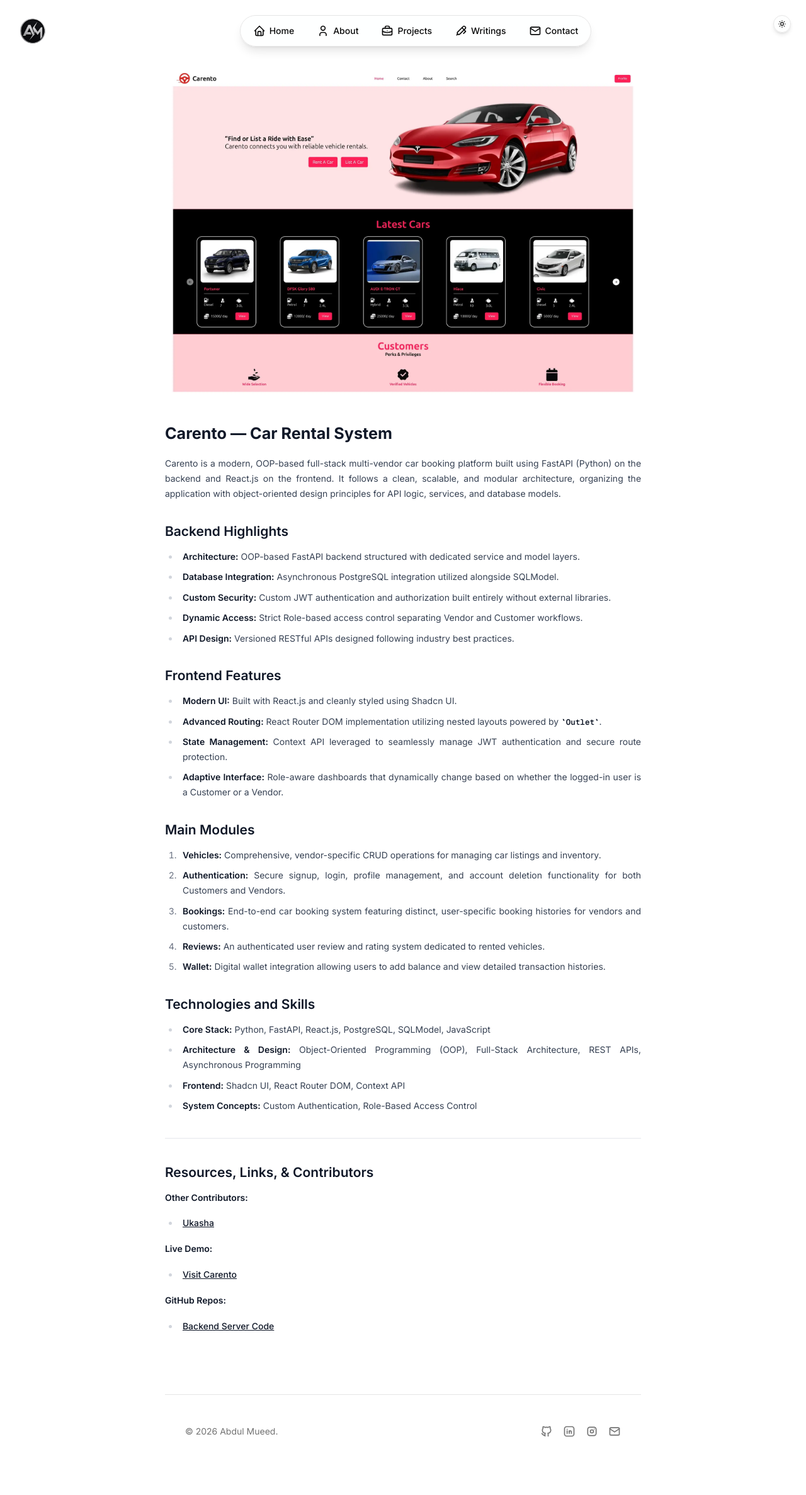
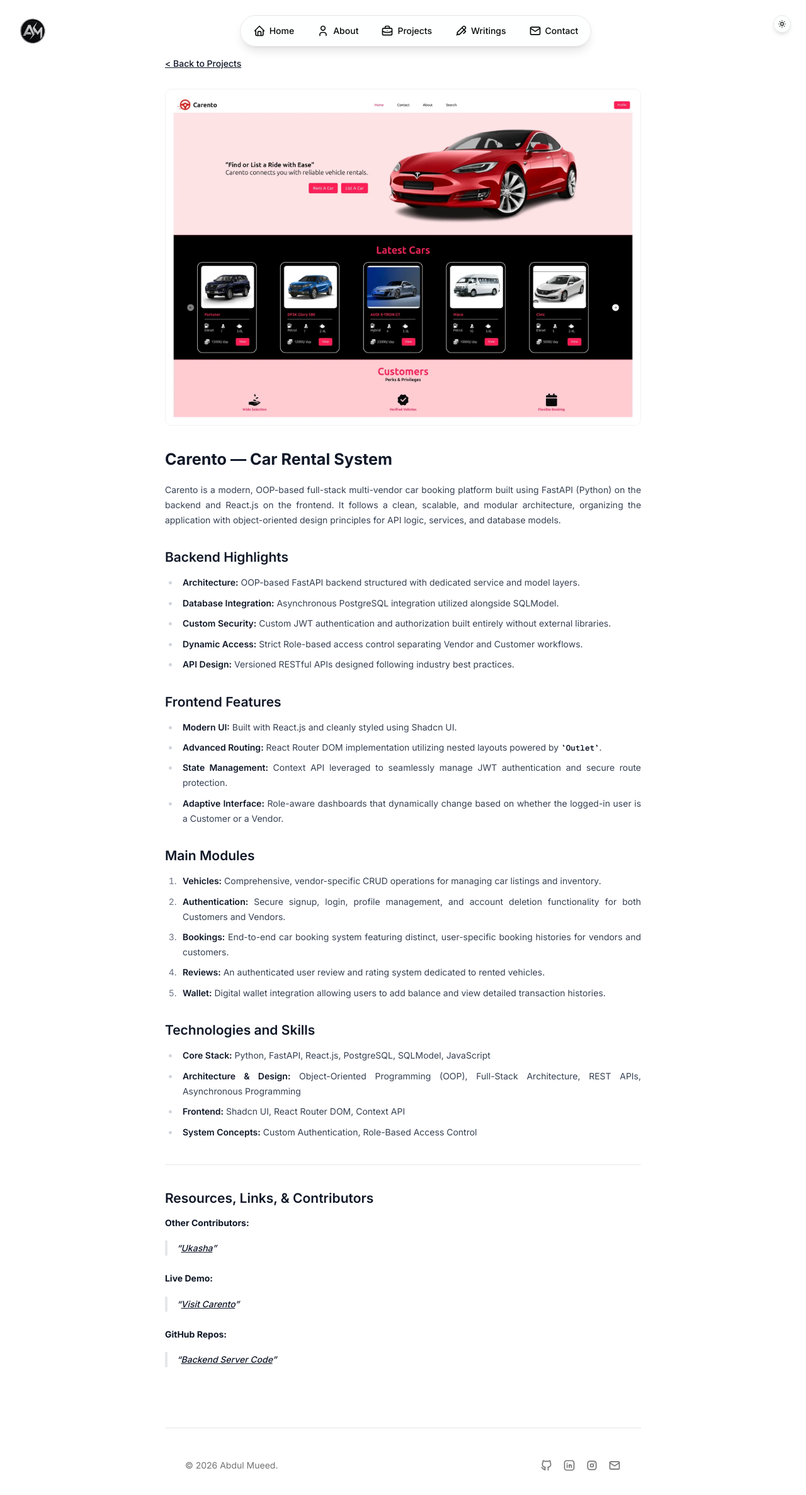
Before and after one commit to Abdul-Mueed54/portfolio, a Next.js app: page /projects/carento in a window 1280 px wide. Shown: the top 2374 px of the page at 63% size. Built offline with nearby package versions, Linux system fonts and the light colour scheme.

Commit message:
formated projects section

```diff
--- a/app/blogs/tech/my-portfolio/page.mdx
+++ b/app/blogs/tech/my-portfolio/page.mdx
@@ -1,8 +1,8 @@
 
-<div className="text-justify">
+<div className="text-justify prose-sm">
 ### Building your Portfolio with Next.js and MDX
 
- When building a portfolio, the goal is to create a space that is fast, scalable, and entirely under your control. While spinning up a full database is great for complex web applications, it is often unnecessary overhead for a personal blog or project showcase.
+When building a portfolio, the goal is to create a space that is fast, scalable, and entirely under your control. While spinning up a full database is great for complex web applications, it is often unnecessary overhead for a personal blog or project showcase.
 
 This is where **MDX** comes in. MDX allows you to write standard Markdown while seamlessly embedding interactive React components right inside your text. Here is a complete guide on how to build a database-free, highly performant portfolio using the Next.js App Router and `@next/mdx`.
 
--- a/app/projects/carento/page.mdx
+++ b/app/projects/carento/page.mdx
@@ -1,9 +1,10 @@
 <div className="text-justify prose-sm">
-<div className="rounded-lg">
+
+[< Back to Projects](/projects)
+
 ![Carento Home Page Screenshot](/carento.png)
-</div>
+
 ## Carento — Car Rental System
-
 
 Carento is a modern, OOP-based full-stack multi-vendor car booking platform built using FastAPI (Python) on the backend and React.js on the frontend. It follows a clean, scalable, and modular architecture, organizing the application with object-oriented design principles for API logic, services, and database models.
 
@@ -41,13 +42,13 @@ Carento is a modern, OOP-based full-stack multi-vendor car booking platform buil
 
 ### Resources, Links, & Contributors
 
-**Other Contributors:**
-* [Ukasha](https://www.ukashaanwerali.dev/)
+#### **Other Contributors:**
+> [Ukasha](https://www.ukashaanwerali.dev/)
 
-**Live Demo:**
-* [Visit Carento](https://carento-client-site.vercel.app/)
+#### **Live Demo:**
+> [Visit Carento](https://carento-client-site.vercel.app/)
 
-**GitHub Repos:**
-* [Backend Server Code](https://github.com/cyxabima/Carento-Server-API)
+#### **GitHub Repos:**
+> [Backend Server Code](https://github.com/cyxabima/Carento-Server-API)
 
 </div>
--- a/app/projects/cis-community-web/page.mdx
+++ b/app/projects/cis-community-web/page.mdx
@@ -1,9 +1,9 @@
 <div className="text-justify prose-sm">
-<div className="rounded-lg">
+[< Back to Projects](/projects)
+
 ![Community Portal Home Page Screenshot](/cis-community-web.png)
-</div>
+
 ## Departmental Community Website
-
 
 The Departmental Community Website is a dynamic, content-driven platform built to connect students, faculty, and alumni. It serves as a centralized hub for community news, upcoming events, and shared resources, replacing fragmented communication channels with a single, easily manageable web experience.
 
@@ -41,10 +41,10 @@ The platform utilizes a modern headless CMS architecture, leveraging the power o
 
 ### Resources & Links
 
-**Live Site:**
-* [Visit Website](https://cis-community-web.vercel.app)
+#### **Live Site:**
+> [Visit Website](https://cis-community-web.vercel.app)
 
-**GitHub Repo:**
-* [Source Code](https://github.com/Abdul-Mueed54/cis-community-web)
+#### **GitHub Repo:**
+> [Source Code](https://github.com/Abdul-Mueed54/cis-community-web)
 
 </div>
--- a/app/projects/hms/page.mdx
+++ b/app/projects/hms/page.mdx
@@ -1,3 +1,7 @@
+<div className="text-justify prose-sm">
+[< Back to Projects](/projects)
 
+![HMS Home Page Screenshot](/HMS.png)
 
 ### Hospital Management System
+</div>
--- a/app/projects/portfolio/page.mdx
+++ b/app/projects/portfolio/page.mdx
@@ -1,9 +1,9 @@
 <div className="text-justify prose-sm">
-<div className="rounded-lg">
+[< Back to Projects](/projects)
+
 ![Portfolio Home Page Screenshot](/portfolio.png)
-</div>
+
 ## Personal Portfolio — Built with Next.js & MDX
-
 
 My personal portfolio is a fast, highly scalable, and entirely self-hosted web space designed to showcase projects and publish technical blogs. Built using the Next.js App Router and `@next/mdx`, it operates entirely without a traditional database, eliminating API overhead and ensuring maximum performance.
 
@@ -39,10 +39,10 @@ By treating `.mdx` files as native page routes, the architecture seamlessly blen
 
 ### Resources & Links
 
-**Live Site:**
-* [Visit Portfolio](https://abdulmueed-portfolio.vercel.app)
+#### **Live Site:**
+> [Visit Portfolio](https://abdulmueed-portfolio.vercel.app)
 
-**GitHub Repo:**
-* [Source Code](https://github.com/Abdul-Mueed54/portfolio)
+#### **GitHub Repo:**
+> [Source Code](https://github.com/Abdul-Mueed54/portfolio)
 
 </div>
--- a/app/projects/prolog/page.mdx
+++ b/app/projects/prolog/page.mdx
@@ -1,7 +1,7 @@
 <div className="text-justify prose-sm">
-<div className="rounded-lg">
+[< Back to Projects](/projects)
 ![ProLog Home Page Screenshot](/prolog.png)
-</div>
+
 ## ProLog — The Project Cataloging System
 
 ProLog is a robust full-stack project cataloging and archiving system developed specifically for the Final Year Projects. It transitions the manual, physical storage of Final Year Design Projects (FYDPs) into a centralized, highly scalable web application.
@@ -44,12 +44,14 @@ The platform is built using a modern decoupled architecture, featuring an Expres
 
 ### Team & Resources
 
-**Other Contributors:**
-* [Rayyan Ahmed](https://www.ukashaanwerali.dev/)
-* [Ukasha](https://github.com/Dev-Rayyan-Ahmed)
+#### **Other Contributors:**
+> [Rayyan Ahmed](https://www.ukashaanwerali.dev/)
 
-**GitHub Repos:**
-* [Frontend](https://https://github.com/3-Bit-Bros/ProLog-Frontend)
-* [Backend](https://https://github.com/3-Bit-Bros/ProLog-Backend)
+> [Ukasha](https://github.com/Dev-Rayyan-Ahmed)
+
+#### **GitHub Repos:**
+> [Frontend](https://https://github.com/3-Bit-Bros/ProLog-Frontend)
+
+> [Backend](https://https://github.com/3-Bit-Bros/ProLog-Backend)
 
 </div>
--- a/mdx-components.tsx
+++ b/mdx-components.tsx
@@ -1,7 +1,17 @@
 import type { MDXComponents } from 'mdx/types'
+import { AspectRatio } from './components/ui/aspect-ratio'
 
 export function useMDXComponents(components: MDXComponents): MDXComponents {
   return {
+    AspectRatio,
+    img: (props) => (
+      <img
+        {...props}
+        className="rounded-lg border border-border/50 object-cover w-full h-auto"
+        alt={props.alt || "MDX Image"}
+      />
+    ),
+
     ...components,
   }
 }
```
Also changed, not shown: components/nav/navbar.tsx (+2 -12 lines).
